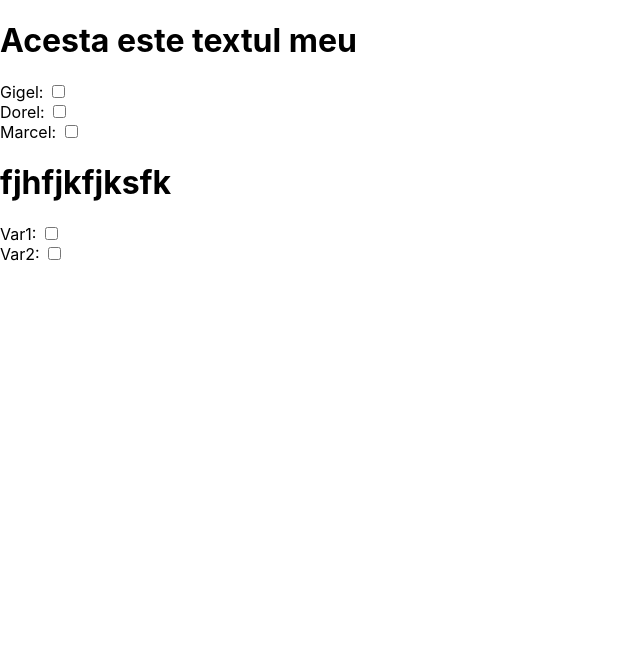
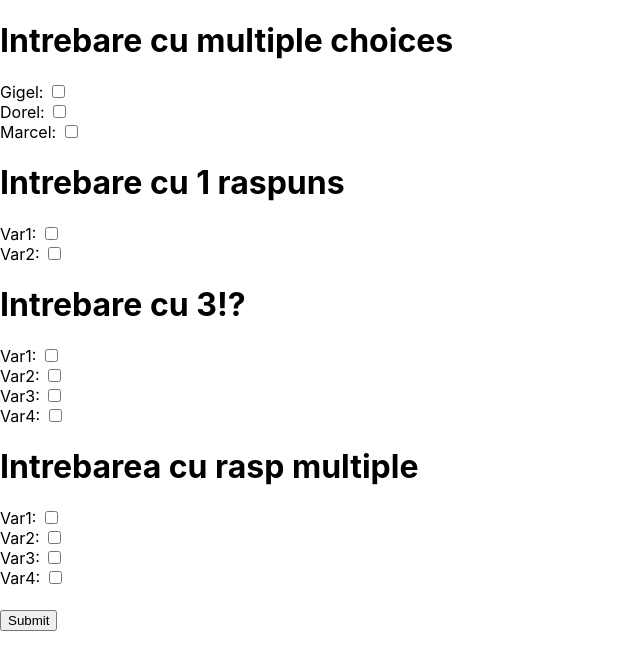
Before and after one commit to valentinastan/licenta-chestionar-frontend, a React (Create React App) app: page / in a window 1280 px wide. Shown: the top 670 px of the page, without its empty margins (0-640 px from the left). Built offline with nearby package versions, Linux system fonts and the light colour scheme.

Commit message:
Validation and ErrorMessages

```diff
--- a/src/components/chestionar.js
+++ b/src/components/chestionar.js
@@ -1,15 +1,57 @@
 import React from 'react';
 import MultipleChoiceQuestion from './multipleChoiceQuestion'
-import { useState } from '../state-management/stores/store'
+import { useState, useDispatch } from '../state-management/stores/store'
 
 const Chestionar = () => {
 
   const intrebari = useState().questionnaire
   const questionKeys = Object.keys(intrebari)
+  const dispatch = useDispatch()
+
+  const validQuestion = (question) => {
+    const keys = Object.keys(question.variante)
+
+    if(question.type === 'multipleChoices') {
+      console.log(question.variante)
+      if(keys.filter(key => question.variante[key].checked === true).length <= 0) {
+        dispatch({type: 'Error', idQuestion: question.id, errorMessage: 'Bifeaza cel putin o varianta de raspuns'})
+        return false
+      }
+      return true
+    }
+
+    if(question.type === 'threeChoices') {
+      if(keys.filter(key => question.variante[key].checked === true).length !== 3) {
+        dispatch({type: 'Error', idQuestion: question.id, errorMessage: 'Bifeaza cel 3 variante de raspuns'})
+        return false
+      }
+      return true
+    }
+
+    if(keys.filter(key => question.variante[key].checked === true).length !== 1) {
+      dispatch({type: 'Error', idQuestion: question.id, errorMessage: 'Bifeaza o varianta de raspuns'})
+      return false
+    }
+    return true
+  }
+
+  const validQuestionnaire = () => {
+    const validatedAnswers = questionKeys.map(key => validQuestion(intrebari[key]))
+
+    return validatedAnswers.filter(el => el === true).length === validatedAnswers.length
+  }
+
+  const handleSubmit = () => {
+    if(validQuestionnaire()){
+      //send to backend
+    }
+    //err
+  }
 
   return (
       <React.Fragment>
         { questionKeys.map(key => <MultipleChoiceQuestion key={`question_${key}`} {...intrebari[key]}> </MultipleChoiceQuestion>) }
+        <button type="button" onClick={ () => handleSubmit()}>Submit</button>
       </React.Fragment>
   )
 }
--- a/src/components/multipleChoiceQuestion.js
+++ b/src/components/multipleChoiceQuestion.js
@@ -1,5 +1,5 @@
 import React from 'react';
-import {useDispatch} from '../state-management/stores/store'
+import {useDispatch, StateProvider} from '../state-management/stores/store'
 
 const printEvent = (e) => {
   console.log(e.target.checked)
@@ -12,6 +12,7 @@ const MultipleChoiceQuestion = (props) => {
   const dispatch = useDispatch()
   const answersKeys = Object.keys(variante)
 
+  console.log(props)
   return (
     <React.Fragment>
       <h1>{props.text}</h1>
@@ -24,6 +25,7 @@ const MultipleChoiceQuestion = (props) => {
           })}></input><br />
         </React.Fragment>
       ))}
+      <h1>{props.errorMessage}</h1>
     </React.Fragment>
   )
 }
--- a/src/state-management/reducers/questionReducer.js
+++ b/src/state-management/reducers/questionReducer.js
@@ -3,7 +3,11 @@ export default function questionReducer(state, action) {
   switch(action.type) {
     case 'Click':
       state[action.id].variante[action.idVar].checked = !state[action.id].variante[action.idVar].checked
-      console.log(state)
+      state[action.id].errorMessage = ''
+      //console.log(state)
+      return state
+    case 'Error':
+      state[action.idQuestion].errorMessage = action.errorMessage
       return state
     default:
       throw new Error(`Unhandled action type: ${action.type}`);
--- a/src/state-management/stores/store.js
+++ b/src/state-management/stores/store.js
@@ -4,7 +4,7 @@ import questionReducer from '../reducers/questionReducer'
 const initialState = { questionnaire : {
   1: {
     id: 1,
-    text: "Acesta este textul meu",
+    text: "Intrebare cu multiple choices",
     variante: {
       1: {
         val: 'Gigel',
@@ -17,13 +17,13 @@ const initialState = { questionnaire : {
       3: {
         val: 'Marcel',
         checked: false,
-      }
+      },
     },
-    choiceNumber: 2,
+    type: 'multipleChoices',
   },
   2: {
     id: 2,
-    text: "fjhfjkfjksfk",
+    text: 'Intrebare cu 1 raspuns',
     variante: {
       1: {
         val: "Var1",
@@ -33,8 +33,55 @@ const initialState = { questionnaire : {
         val: "Var2",
         checked: false,
       },
-    }
+    },
   },
+  3: {
+    id: 3,
+    text: 'Intrebare cu 3!?',
+    variante: {
+      1: {
+        val: "Var1",
+        checked: false,
+      },
+      2: {
+        val: "Var2",
+        checked: false,
+      },
+      3: {
+        val: 'Var3',
+        checked: false,
+      },
+      4: {
+        val: 'Var4',
+        checked: false,
+      },
+    },
+    type: 'threeChoices',
+  },
+  4: {
+    id: 4,
+    text: 'Intrebarea cu rasp multiple',
+    variante: {
+      1: {
+        val: "Var1",
+        checked: false,
+      },
+      2: {
+        val: "Var2",
+        checked: false,
+      },
+      3: {
+        val: 'Var3',
+        checked: false,
+      },
+      4: {
+        val: 'Var4',
+        checked: false,
+      },
+    },
+    type: 'multipleChoices',
+  },
+
 }}
 
 const Store = React.createContext();
```
